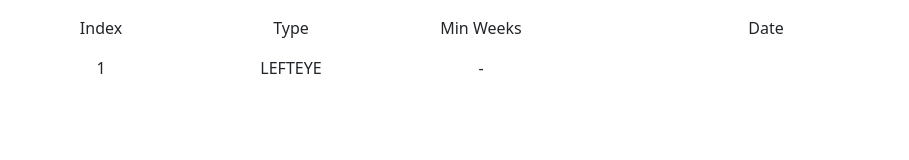
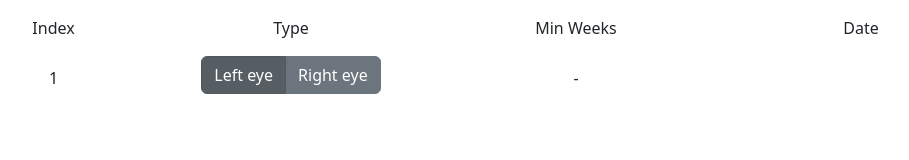
Before and after one commit to nax83/TherapyPlanner, a plain HTML site: page index.html in a window 1280 px wide. Shown: the whole page, without its empty margins (64-973 px from the left). Drawn offline with nearby package versions, Linux system fonts and the light colour scheme.

Commit message:
clean up && new interface

```diff
--- a/TherapyListComponent.js
+++ b/TherapyListComponent.js
@@ -1,7 +1,6 @@
 function createTherapyListComponent(rootDiv) {
     const container = document.getElementById(rootDiv);
 
-    let gridContainer = 'gridContainer';
     buildHeader();
 
     const planner = new TherapyPlanner();
@@ -16,14 +15,39 @@ function createTherapyListComponent(rootDiv) {
 
             // Index column
             const indexCol = document.createElement('div');
-        indexCol.classList.add('col-2', 'd-flex', 'justify-content-center');
+            indexCol.classList.add('col-1', 'd-flex', 'justify-content-center');
             indexCol.textContent = index + 1;
             row.appendChild(indexCol);
 
             // Type column
             const typeCol = document.createElement('div');
-        typeCol.classList.add('col-2', 'd-flex', 'justify-content-center');
-        typeCol.textContent = item.type;
+            typeCol.classList.add('col-4', 'd-flex', 'justify-content-center');
+            const eyesRadioGroup = document.createElement('div');
+            eyesRadioGroup.classList.add('btn-group');
+            eyesRadioGroup.setAttribute('therapy-id', index);
+            const eyes = [{type: TherapyPlanner.LEFTEYE, text: 'Left eye'}, {type: TherapyPlanner.RIGHTEYE, text: 'Right eye'}];
+            eyes.forEach((eye, i) => {
+                const radioLabel = document.createElement('label');
+                radioLabel.classList.add('btn', 'btn-secondary');
+                radioLabel.setAttribute('for', `eye-${i}`);
+                const radioInput = document.createElement('input');
+                radioInput.setAttribute('type', 'radio');
+                radioInput.setAttribute('name', 'options');
+                radioInput.setAttribute('autocomplete', 'off');
+                radioInput.setAttribute('class', 'btn-check');
+                radioInput.setAttribute('id',`eye-${i}`);
+                radioInput.addEventListener('change', () => {
+                    onChangeHandler(date, index + 1); // Pass date and index
+                });
+                if (item.type === eye.type) {
+                    radioInput.setAttribute('checked', true);
+                }
+                const radioText = document.createTextNode(eye.text);
+                eyesRadioGroup.appendChild(radioInput);
+                radioLabel.appendChild(radioText);
+                eyesRadioGroup.appendChild(radioLabel);
+                typeCol.appendChild(eyesRadioGroup);
+            });
             row.appendChild(typeCol);
 
             // Min Weeks column
@@ -81,8 +105,11 @@ function createTherapyListComponent(rootDiv) {
     }
 
     function cleanupTherapyList(){
-        const parent = document.getElementById(gridContainer);
-        while (parent.firstChild) { parent.removeChild(parent.firstChild); }
+        while (container.firstChild) { container.removeChild(container.firstChild); }
+    }
+
+    function onChangeHandler(){
+
     }
 
     function buildHeader(){
@@ -91,13 +118,13 @@ function createTherapyListComponent(rootDiv) {
 
         // Index column
         const indexCol = document.createElement('div');
-        indexCol.classList.add('col-2', 'd-flex', 'justify-content-center');
+        indexCol.classList.add('col-1', 'd-flex', 'justify-content-center');
         indexCol.textContent = 'Index';
         headerRow.appendChild(indexCol);
 
         // Type column
         const typeCol = document.createElement('div');
-        typeCol.classList.add('col-2', 'd-flex', 'justify-content-center');
+        typeCol.classList.add('col-4', 'd-flex', 'justify-content-center');
         typeCol.textContent = 'Type';
         headerRow.appendChild(typeCol);
 
--- a/index.html
+++ b/index.html
@@ -21,76 +21,13 @@
 
   <div id="container" class="container">
 
-
     <!-- Loop through the array to create rows -->
     <div class="row" id="gridContainer"></div>
   </div>
 
   <script>
 
-
-      //const planner = new TherapyPlanner();
-      let firstDateVal = "04/11/2023";
-        const data = [
-        {
-          "type": "LEFTEYE",
-          "minWeeks": "-",
-          "availableDates": [
-          ],
-          "plannedDate": firstDateVal
-        },
-        {
-          "type": "LEFTEYE",
-          "minWeeks": 4,
-          "plannedDate": "",
-          "availableDates": [
-          ]
-        },
-        {
-          "type": "LEFTEYE",
-          "minWeeks": 4,
-          "plannedDate": "",
-          "availableDates": []
-        },
-        {
-          "type": "RIGHTEYE",
-          "minWeeks": 4,
-          "plannedDate": "",
-          "availableDates": []
-        },
-        {
-          "type": "RIGHTEYE",
-          "minWeeks": 3,
-          "plannedDate": "",
-          "availableDates": []
-        },
-        {
-          "type": "RIGHTEYE",
-          "minWeeks": 3,
-          "plannedDate": "",
-          "availableDates": []
-        },
-        {
-          "type": "RIGHTEYE",
-          "minWeeks": 4,
-          "plannedDate": "",
-          "availableDates": []
-        }
-            ];
-
-        //planner.init(data);
-        //const nextDates = planner.next(new Date(firstDateVal));
-        //drawTherapyList(nextDates);
       const therapyListComponent = createTherapyListComponent('container');
-
-
-      // Function to handle button click
-      function onChangeHandler(date, id) {
-        console.log("Clicked Date: ");
-        console.log(date, id);
-        // Replace the alert with your desired functionality
-      }
-
 
     </script>
   </body>
```
Lines whose indentation alone changed are shown as unchanged.
